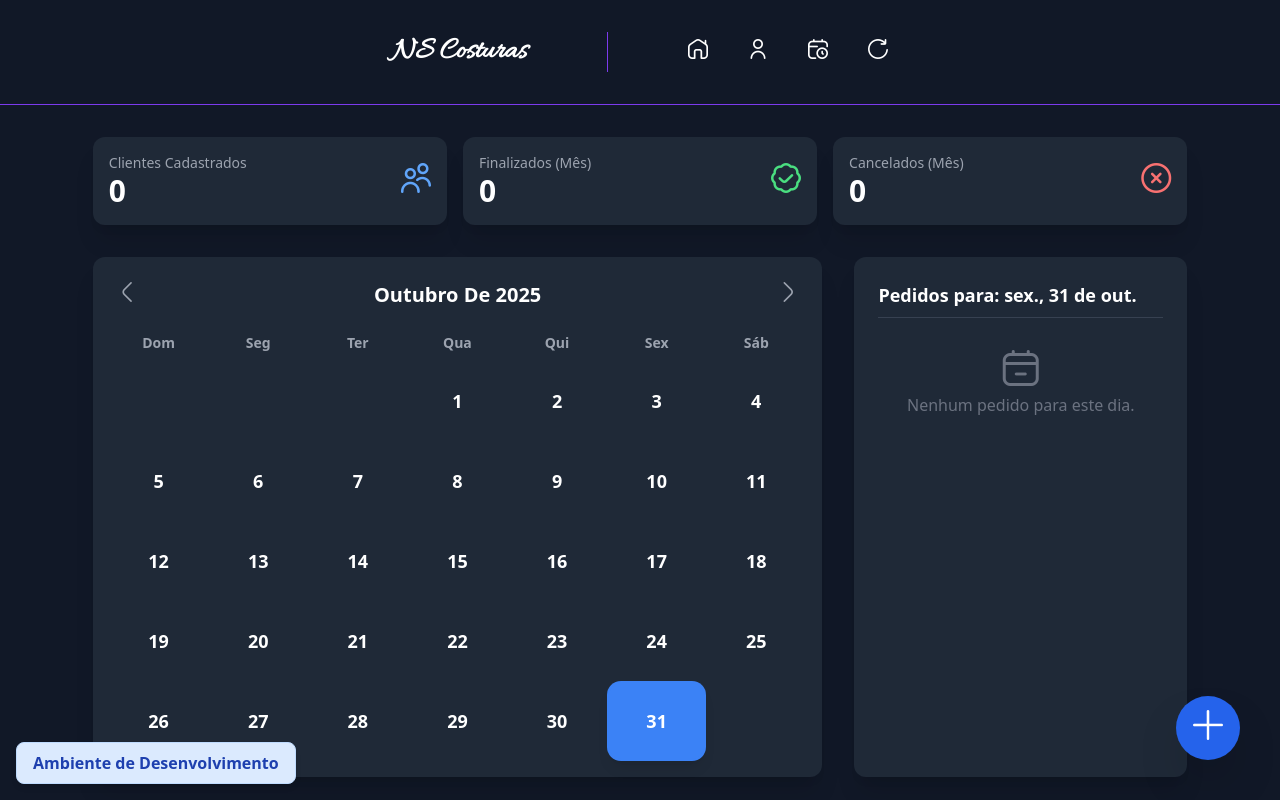
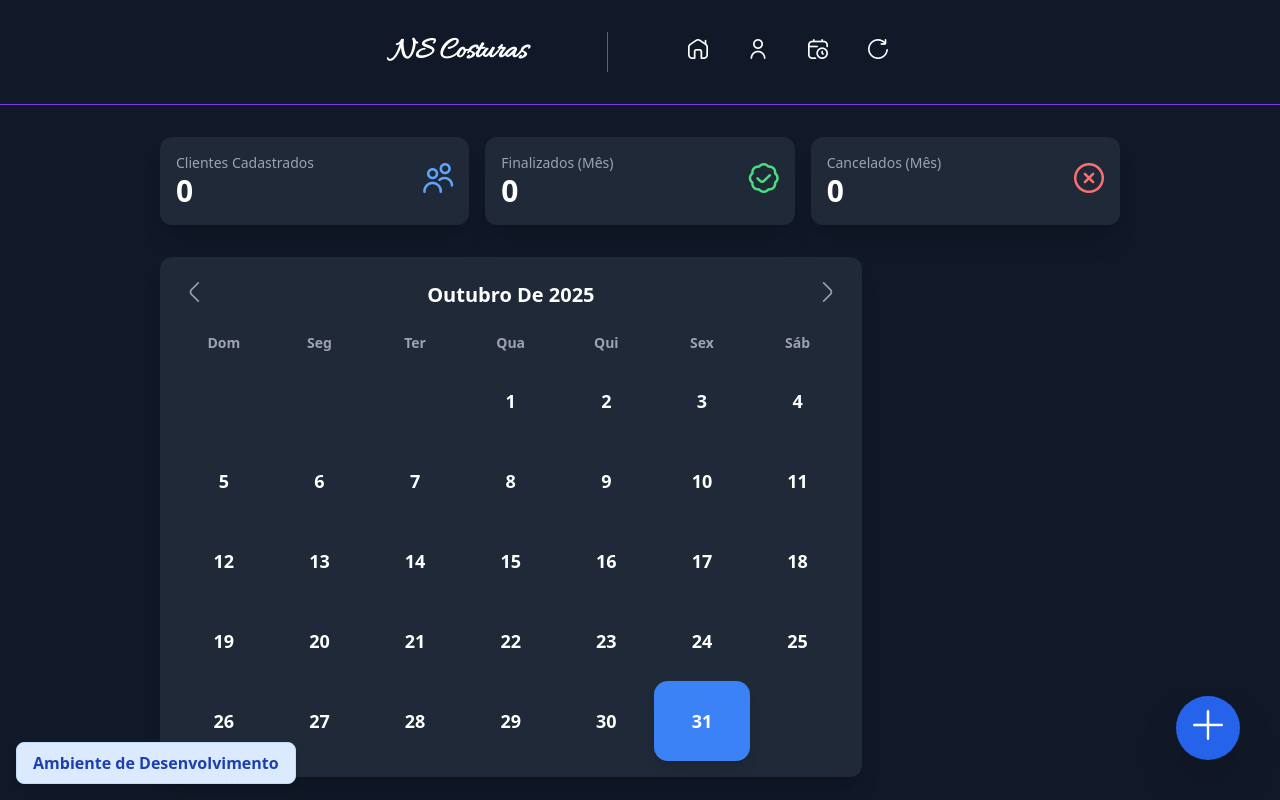
Before and after one commit to hevertonsouzaws/ERP.local, a Vue app in the folder frontend/: page / in a window 1280 px wide. Shown: the top 800 px of the page. Built offline with nearby package versions, Linux system fonts and the light colour scheme.

Commit message:
fix: Ajuste router

```diff
--- a/frontend/src/App.vue
+++ b/frontend/src/App.vue
@@ -7,7 +7,7 @@ import AppHeader from './shared/components/layout/AppHeader.vue';
   <section class="w-full min-h-auto bg-gray-900 min-h-screen text-gray-200">
     <AppHeader />
     <Environment />
-    <section class="min-w-[80%] text-white p-8 m-auto">
+    <section class="max-w-[80%] text-white p-8 m-auto">
       <router-view> </router-view>
     </section>
   </section>
--- a/frontend/src/pages/HomePage.vue
+++ b/frontend/src/pages/HomePage.vue
@@ -9,15 +9,15 @@ const isModalOpen = ref(false);
 </script>
 
 <template>
-    <div class="w-[90%] m-auto">
+    <div class="min-w-full m-auto">
         <MetricsBar />
 
-        <div class="flex space-x-8">
-            <div class="w-2/3 flex-none">
+        <div class="flex justify-between gap-10 flex-wrap">
+            <div class="min-w-[55%]">
                 <CalendarView />
             </div>
 
-            <div class="flex-1">
+            <div class="min-w-[30%]">
                 <DailyOrdersSidebar />
             </div>
         </div>
--- a/frontend/src/router/index.ts
+++ b/frontend/src/router/index.ts
@@ -1,11 +1,12 @@
-import { createRouter, createWebHistory } from 'vue-router';
+import { createRouter, createWebHashHistory } from 'vue-router'; // MUDANÇA AQUI: de createWebHistory para createWebHashHistory
 import Home from '@/pages/HomePage.vue';
 import ClientePage from '@/pages/ClientePage.vue';
 import PedidosPage from '@/pages/PedidosPage.vue';
 import BackupPage from '@/pages/BackupPage.vue';
 
 const router = createRouter({
-  history: createWebHistory(import.meta.env.BASE_URL),
+  // MUDANÇA AQUI: Agora usando createWebHashHistory()
+  history: createWebHashHistory(),
   routes: [
     {
       path: '/',
```
